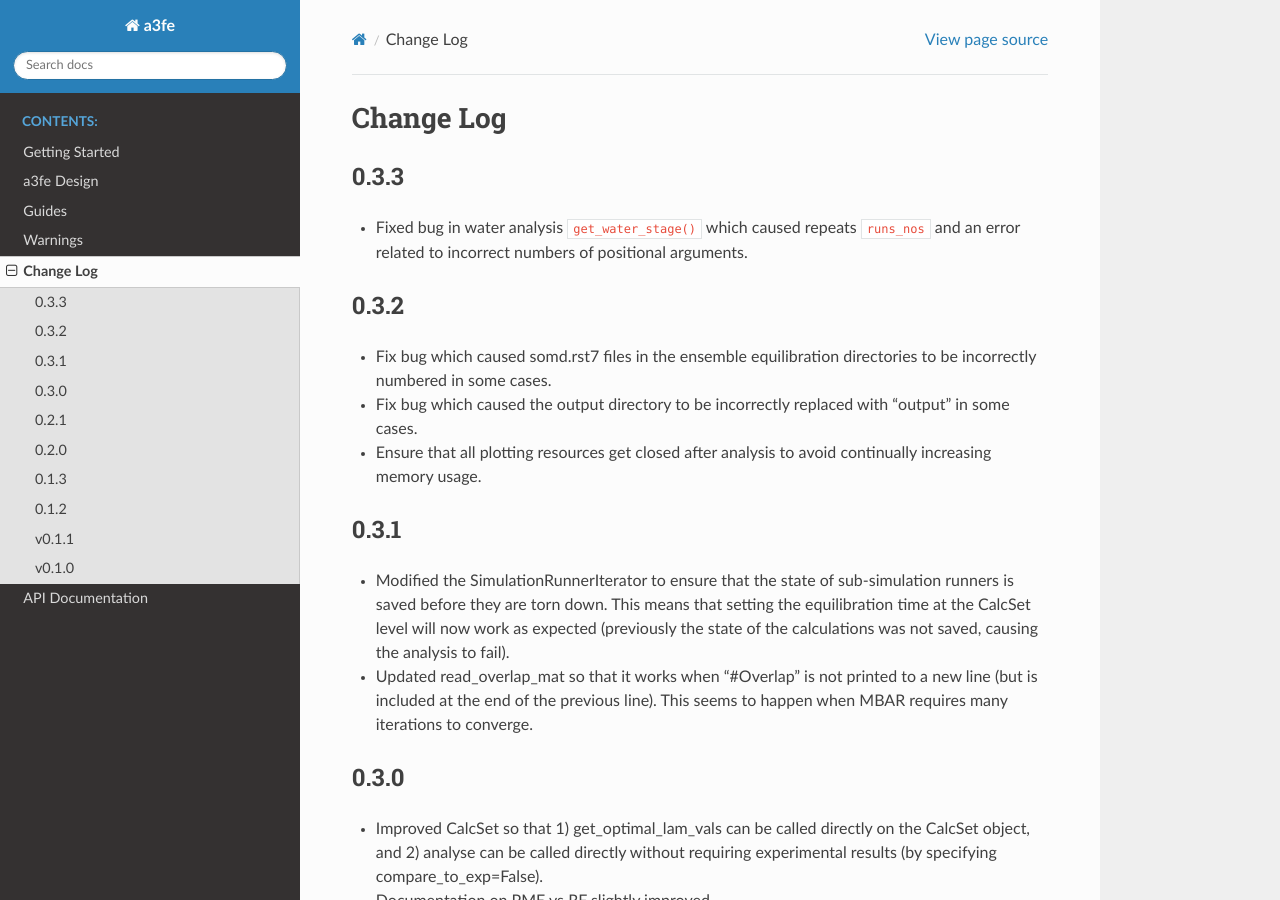
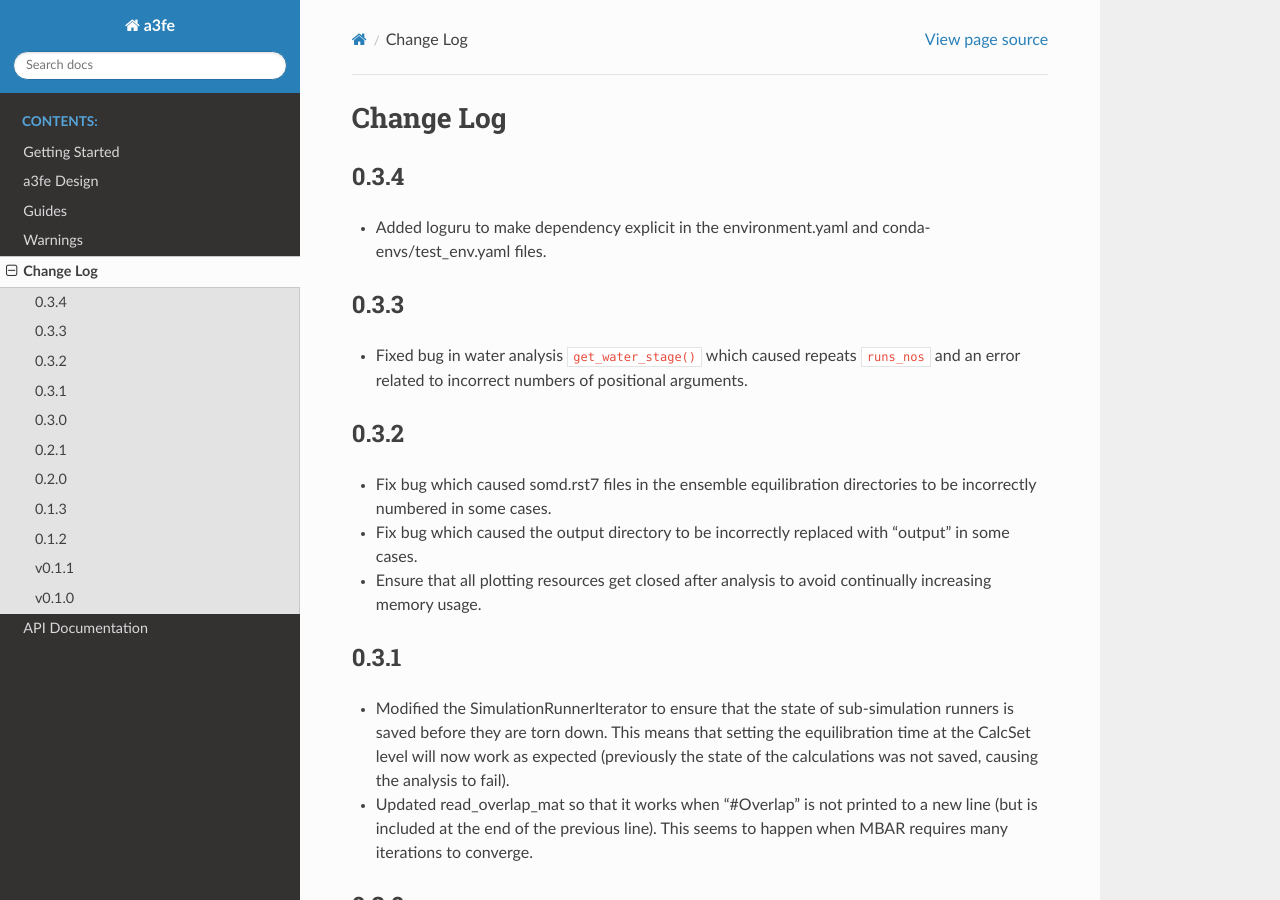
Before and after one commit to michellab/a3fe, a Sphinx documentation site: the page built from docs/CHANGELOG.rst, in a window 1280 px wide and 900 px high. Built offline with Sphinx 7.4.7 and the Read the Docs theme 3.1.0, drawn with Linux system fonts in a browser that asks for light colours.

Commit message:
Update changelog and bump version for loguru dependency

```diff
--- a/a3fe/_version.py
+++ b/a3fe/_version.py
@@ -1 +1 @@
-__version__ = "0.3.3"
+__version__ = "0.3.4"
--- a/docs/CHANGELOG.rst
+++ b/docs/CHANGELOG.rst
@@ -1,6 +1,10 @@
 ===============
 Change Log
 ===============
+
+0.3.4
+====================
+- Added loguru to make dependency explicit in the environment.yaml and conda-envs/test_env.yaml files.
 
 0.3.3
 ====================
```
